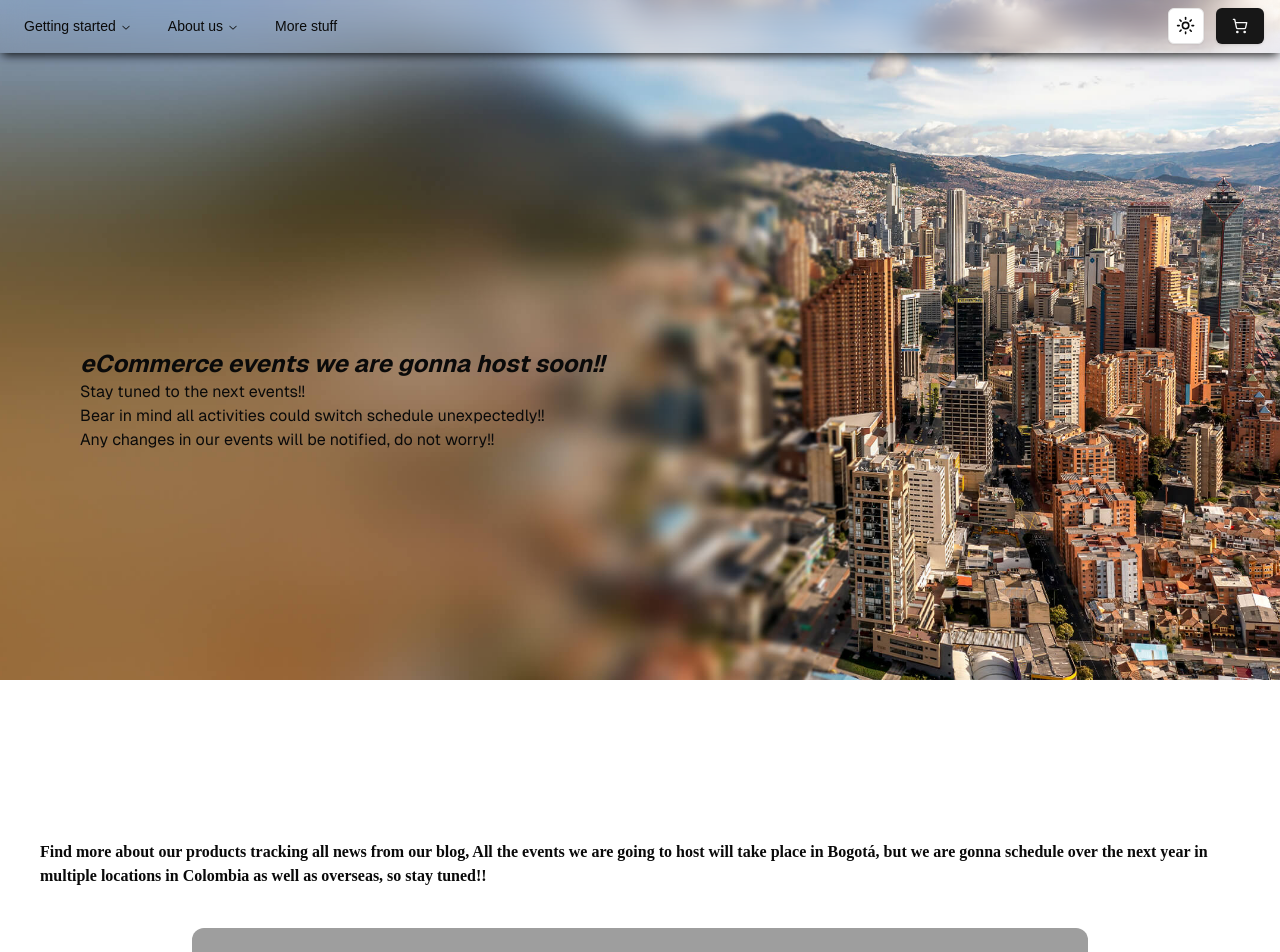
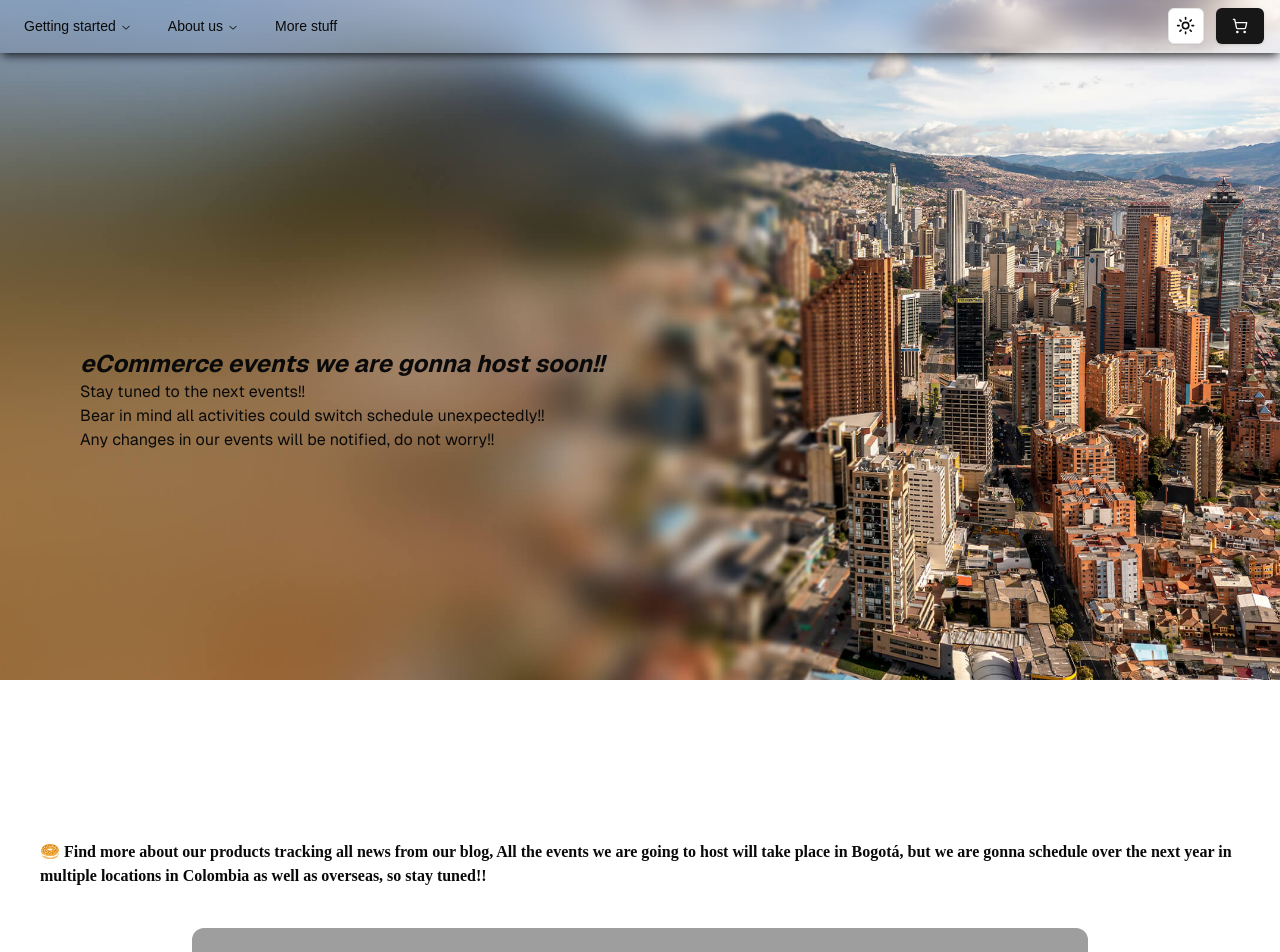
Before and after one commit to MrNalaTest/Next, a Next.js app: page /progress in a window 1280 px wide. Shown: the top 952 px of the page. Built offline with nearby package versions, Linux system fonts and the light colour scheme; grey boxes are pictures that could not be loaded.

Commit message:
new sigm uo

```diff
--- a/app/progress/page.js
+++ b/app/progress/page.js
@@ -65,7 +65,7 @@ const Page = () => {
       </div>
       <div className="m-10">
         <h2 className="mountains-of-christmas-regular">
-          Find more about our products tracking all news from our blog,
+          🥯 Find more about our products tracking all news from our blog,
           All the events we are going to host will take place in Bogotá, but we
           are gonna schedule over the next year in multiple locations in
           Colombia as well as overseas, so stay tuned!!
```
